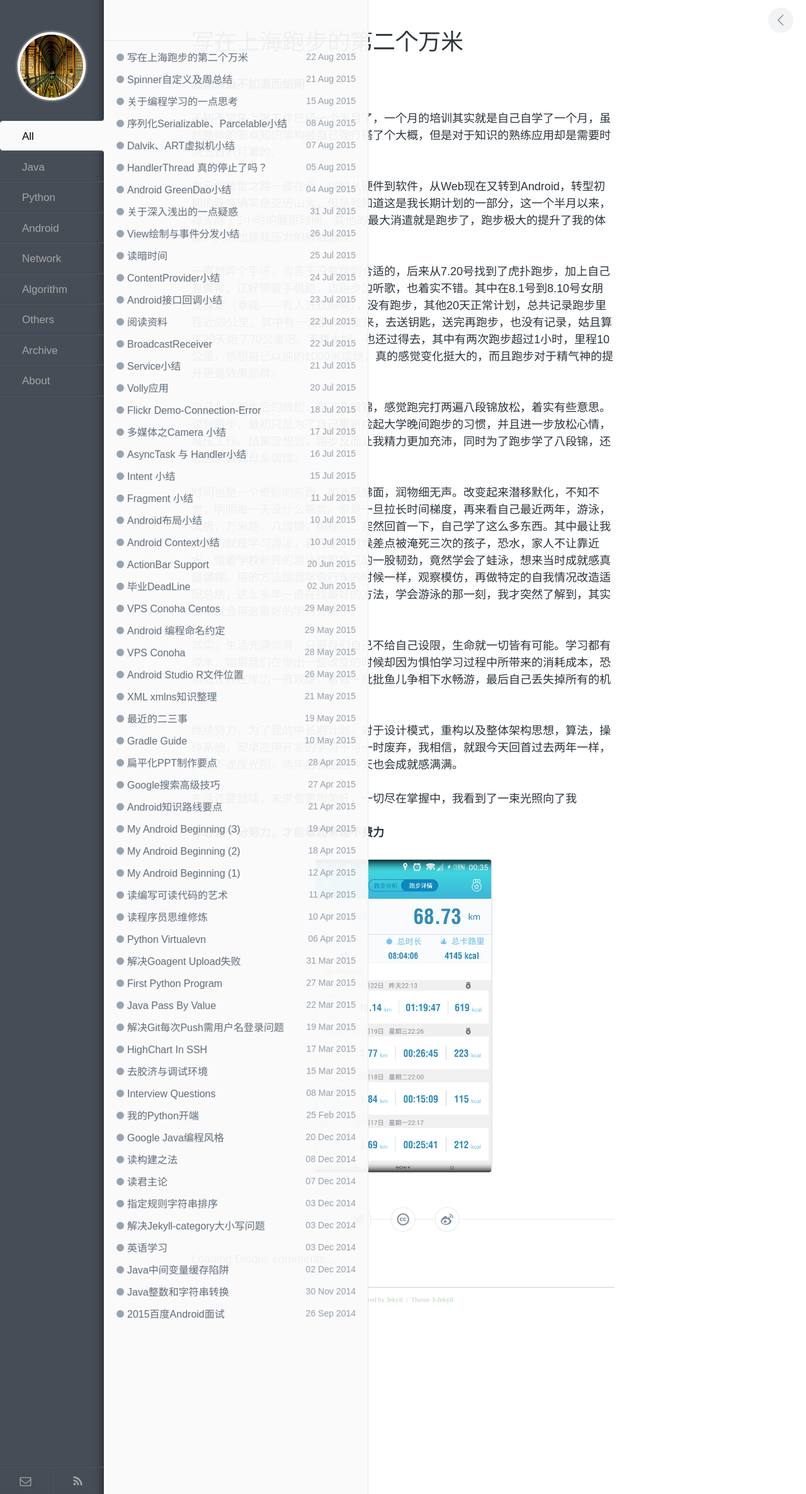
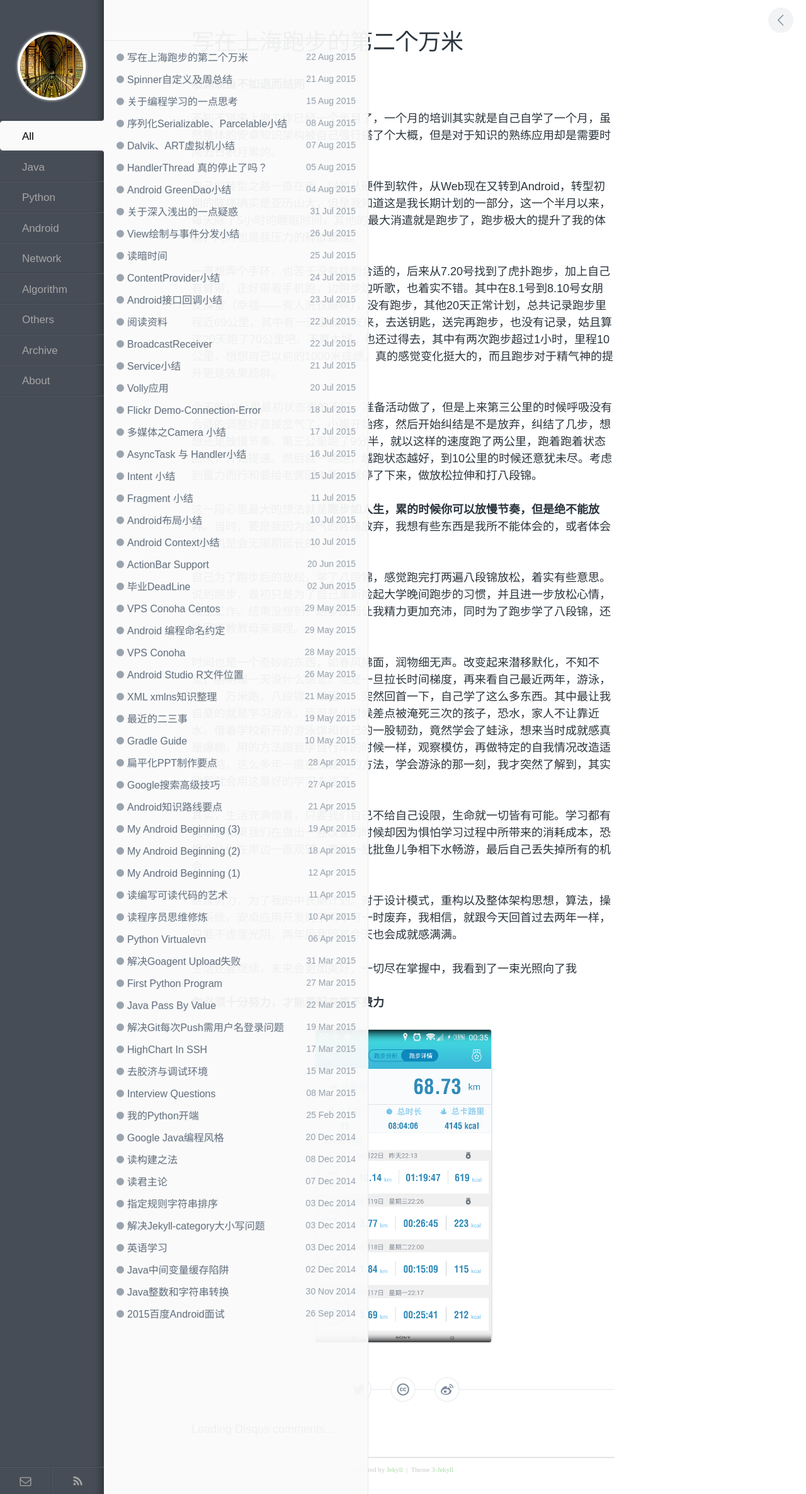
Before and after one commit to enlipan/enlipan.github.io, a Jekyll site: the page built from _posts/2015-8-22-running-first-month.md, in a window 1280 px wide. Shown: the whole page at 63% size. Built offline with Jekyll 4.4.1, drawn with Linux system fonts in a browser that asks for light colours; comment, search, counter and statistics services are not loaded.

Commit message:
modify running first 70

```diff
--- a/_posts/2015-8-22-running-first-month.md
+++ b/_posts/2015-8-22-running-first-month.md
@@ -11,6 +11,10 @@ category: others
 自己的转型之路一直在走，以前从硬件到软件，从Web现在又转到Android，转型初期的阵痛确实是亚历山大，但是我知道这是我长期计划的一部分，这一个半月以来，每天除了5小时的睡眠时间，其他的最大消遣就是跑步了，跑步极大的提升了我的体能，同时也是我压力的释放途径。
 
 一直想弄个手环，也苦于没有找到合适的，后来从7.20号找到了虎扑跑步，加上自己有臂带，正好带着手机跑，边跑步边听歌，也着实不错。其中在8.1号到8.10号女朋友探望（幸福——有人洗衣服啊），没有跑步，其他20天正常计划，总共记录跑步里程近69公里，其中有一天室友朋友来，去送钥匙，送完再跑步，也没有记录，姑且算这20天跑了70公里吧。不算太好，也还过得去，其中有两次跑步超过1小时，里程10公里，想想自己以前的1000米成绩，真的感觉变化挺大的，而且跑步对于精气神的提升更是效果超群。
+
+今天的10公里最初状态真的不好，准备活动做了，但是上来第三公里的时候呼吸没有合适的调整好直接岔气了，小腹开始疼，然后开始纠结是不是放弃，纠结了几步，想想还是放慢节奏，第三公里跑了9分半，就以这样的速度跑了两公里，跑着跑着状态回来，开始提速。然后就一路跑，越跑状态越好，到10公里的时候还意犹未尽。考虑到量力而行和要给老黄回电话，就停了下来，做放松拉伸和打八段锦。
+
+这一段心里最大的想法就是**跑步如人生，累的时候你可以放慢节奏，但是绝不能放弃**。当时，要是我因为岔气的疼痛放弃，我想有些东西是我所不能体会的，或者体会的时机是会无限期延长的。
 
 自己为了跑步后的放松，学了八段锦，感觉跑完打两遍八段锦放松，着实有些意思。说到跑步，最初只是为了自己重新捡起大学晚间跑步的习惯，并且进一步放松心情，减压工作。结果没想到，跑步反而让我精力更加充沛，同时为了跑步学了八段锦，还能回家教教母亲调理。
 
```
